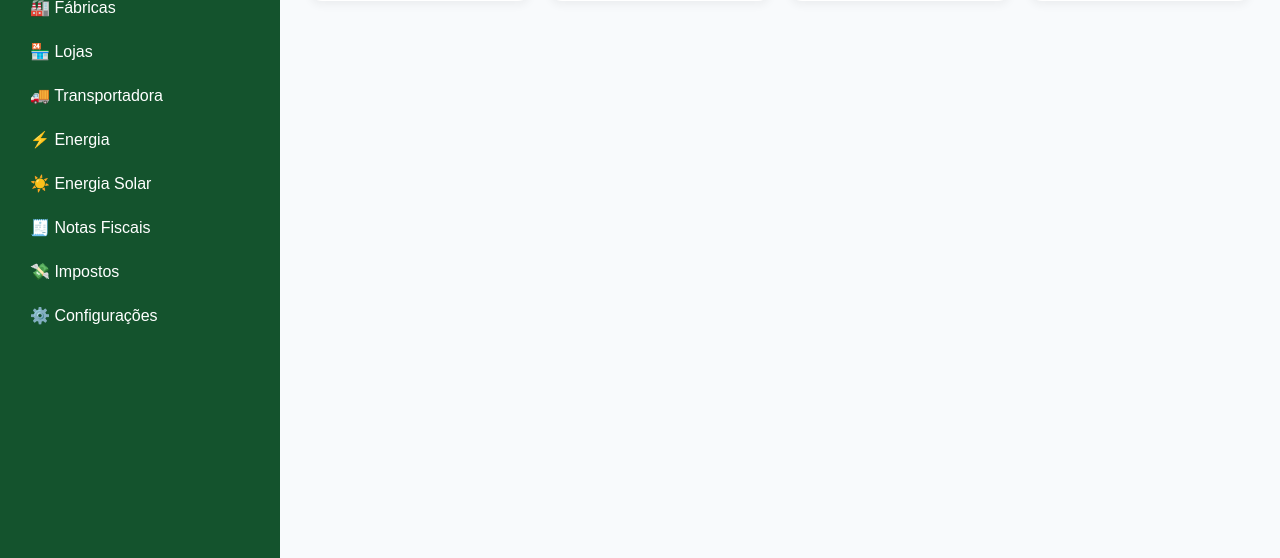
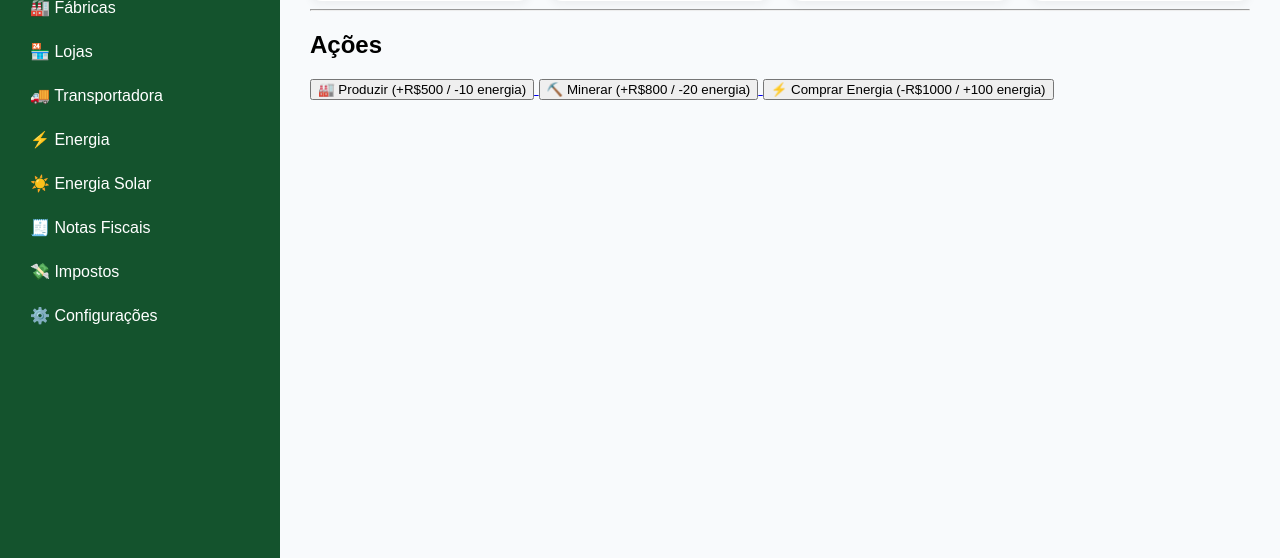
Before and after one commit to mauriciok10lg-wq/EcoCompany, a Python web app: template templates/dashboard.html in a window 1280 px wide. Shown: the part 242-800 px from the top of the page. Run offline with Jinja, Linux system fonts and the light colour scheme; the template is opened without the code that fills it, so the values that code supplies are empty.

Commit message:
Update dashboard.html

```diff
--- a/templates/dashboard.html
+++ b/templates/dashboard.html
@@ -24,4 +24,21 @@
     <p>{{ empresas }} ativas</p>
   </div>
 </div>
+
+<hr>
+
+<h2>Ações</h2>
+
+<a href="/produzir">
+  <button>🏭 Produzir (+R$500 / -10 energia)</button>
+</a>
+
+<a href="/minerar">
+  <button>⛏️ Minerar (+R$800 / -20 energia)</button>
+</a>
+
+<a href="/comprar-energia">
+  <button>⚡ Comprar Energia (-R$1000 / +100 energia)</button>
+</a>
+
 {% endblock %}
```
